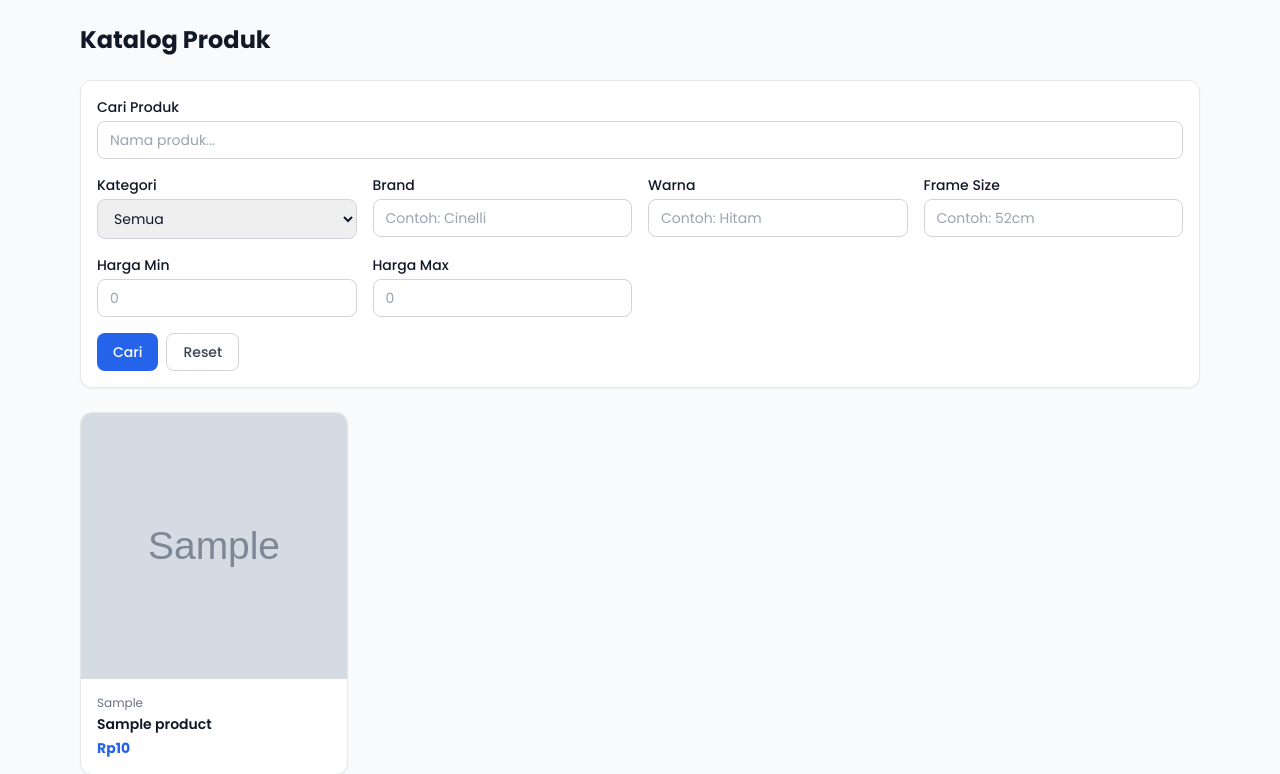
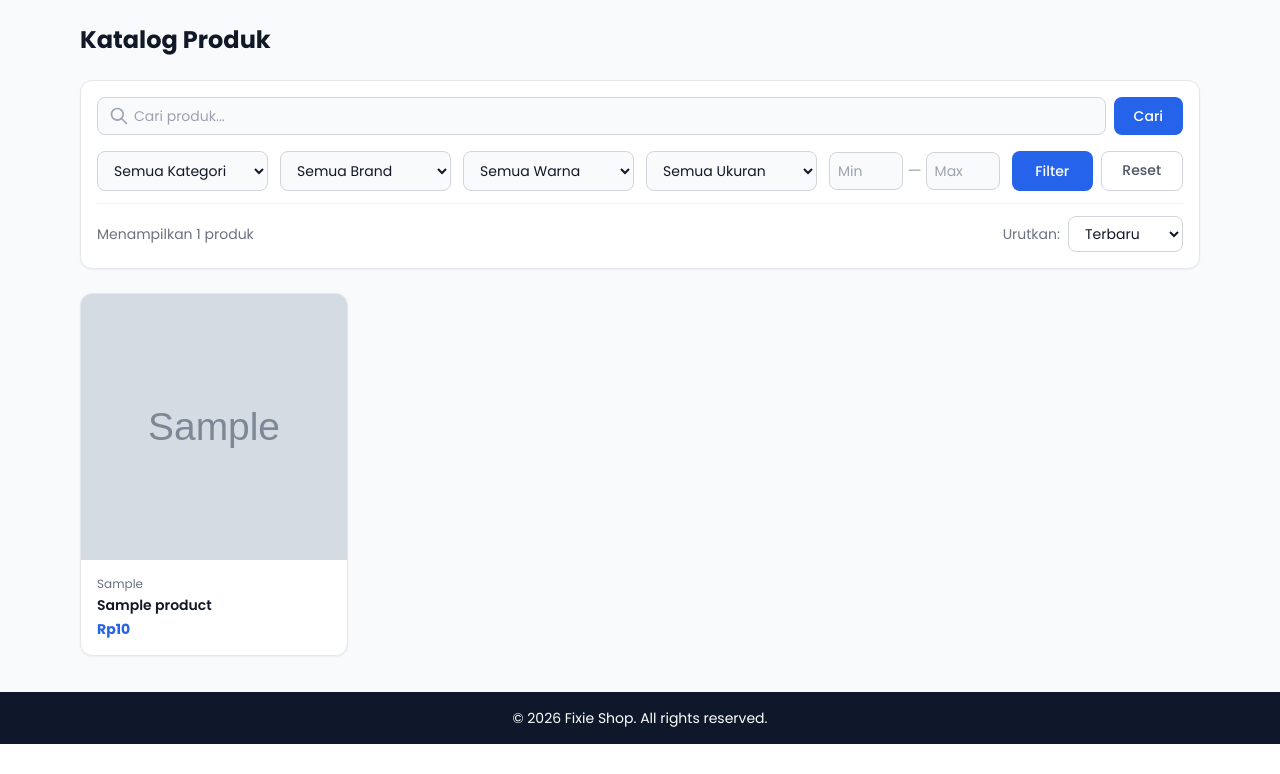
Before and after one commit to KusumaJaya-00/Fixie-Shop, a PHP site: page / in a window 1280 px wide. Shown: the part 56-830 px from the top of the page. After the commit the page ends 800 px from the top, so only its background shows below. Run offline with PHP 8.4, Linux system fonts and the light colour scheme; data comes from the database, SQL or seed files in the repository; tables that the repository leaves empty hold one stand-in row (values such as "Sample post"); grey boxes marked "Sample" are stand-in pictures; some libraries are stand-ins or nearby versions.

Commit message:
feat: perbaiki UI katalog & navbar profile dropdown
- Katalog: search bar prominent, filter dropdown (brand/warna/ukuran),
  range harga, sort, card container
- Navbar: nama diganti icon profil dengan dropdown (profil, dashboard,
  logout)
- Admin sidebar: tambah link Halaman Utama
- Model: tambah getDistinctBrands/Colors/FrameSizes + sort support

```diff
--- a/controllers/public/ProductController.php
+++ b/controllers/public/ProductController.php
@@ -11,7 +11,7 @@ class ProductController
 
         // Ambil filter dari query string
         $filters = [];
-        $filterKeys = ['category_id', 'brand', 'color', 'frame_size', 'price_min', 'price_max', 'search'];
+        $filterKeys = ['category_id', 'brand', 'color', 'frame_size', 'price_min', 'price_max', 'search', 'sort'];
         foreach ($filterKeys as $key) {
             $val = trim($_GET[$key] ?? '');
             if ($val !== '') {
@@ -19,8 +19,11 @@ class ProductController
             }
         }
 
-        $products   = $productModel->all($filters);
-        $categories = $categoryModel->all();
+        $products      = $productModel->all($filters);
+        $categories    = $categoryModel->all();
+        $brands        = $productModel->getDistinctBrands();
+        $colors        = $productModel->getDistinctColors();
+        $frameSizes    = $productModel->getDistinctFrameSizes();
 
         $title = 'Katalog Produk';
         ob_start();
--- a/models/Product.php
+++ b/models/Product.php
@@ -57,11 +57,46 @@ class Product
             $sql .= ' AND ' . implode(' AND ', $conditions);
         }
 
-        $sql .= ' ORDER BY p.created_at DESC';
+        $allowedSort = [
+            'terbaru'  => 'p.created_at DESC',
+            'termurah' => 'p.price ASC',
+            'termahal' => 'p.price DESC',
+            'nama-asc' => 'p.title ASC',
+            'nama-desc' => 'p.title DESC',
+        ];
+        $sort = $filters['sort'] ?? 'terbaru';
+        $sql .= ' ORDER BY ' . ($allowedSort[$sort] ?? 'p.created_at DESC');
 
         $stmt = $this->db->prepare($sql);
         $stmt->execute($params);
         return $stmt->fetchAll();
+    }
+
+    public function getDistinctBrands(): array
+    {
+        $stmt = $this->db->prepare(
+            'SELECT DISTINCT brand FROM products WHERE is_active = 1 AND brand IS NOT NULL AND brand != \'\' ORDER BY brand ASC'
+        );
+        $stmt->execute();
+        return $stmt->fetchAll(PDO::FETCH_COLUMN);
+    }
+
+    public function getDistinctColors(): array
+    {
+        $stmt = $this->db->prepare(
+            'SELECT DISTINCT color FROM products WHERE is_active = 1 AND color IS NOT NULL AND color != \'\' ORDER BY color ASC'
+        );
+        $stmt->execute();
+        return $stmt->fetchAll(PDO::FETCH_COLUMN);
+    }
+
+    public function getDistinctFrameSizes(): array
+    {
+        $stmt = $this->db->prepare(
+            'SELECT DISTINCT frame_size FROM products WHERE is_active = 1 AND frame_size IS NOT NULL AND frame_size != \'\' ORDER BY frame_size ASC'
+        );
+        $stmt->execute();
+        return $stmt->fetchAll(PDO::FETCH_COLUMN);
     }
 
     /**
--- a/views/components/public-layout.php
+++ b/views/components/public-layout.php
@@ -23,9 +23,21 @@
                 <a href="/" class="hover:text-brand">Katalog</a>
                 <?php if (checkLogin()): ?>
                     <a href="/cart" class="hover:text-brand">Keranjang</a>
-                    <a href="/profile" class="hover:text-brand">Profile</a>
-                    <span class="text-gray-400"><?= htmlspecialchars($_SESSION['user_name'] ?? '') ?></span>
-                    <a href="/logout" class="hover:text-brand">Logout</a>
+                    <div class="relative">
+                        <button onclick="toggleProfile()" class="rounded-full p-1.5 hover:bg-slate-700 transition" title="Profil">
+                            <svg xmlns="http://www.w3.org/2000/svg" class="h-5 w-5" fill="none" viewBox="0 0 24 24" stroke="currentColor" stroke-width="2">
+                                <path stroke-linecap="round" stroke-linejoin="round" d="M5.121 17.804A9 9 0 0112 15a9 9 0 016.879 2.804M15 11a3 3 0 11-6 0 3 3 0 016 0z"/>
+                            </svg>
+                        </button>
+                        <div id="profile-dropdown" class="hidden absolute right-0 mt-2 w-44 rounded-lg border border-gray-200 bg-white shadow-lg z-50 py-1 text-sm text-gray-700">
+                            <a href="/profile" class="block px-4 py-2 hover:bg-gray-50">Profil</a>
+                            <?php if (isAdmin()): ?>
+                                <a href="/admin" class="block px-4 py-2 hover:bg-gray-50">Dashboard</a>
+                            <?php endif; ?>
+                            <hr class="border-gray-100 my-1">
+                            <a href="/logout" class="block px-4 py-2 text-red-600 hover:bg-red-50">Logout</a>
+                        </div>
+                    </div>
                 <?php else: ?>
                     <a href="/login" class="hover:text-brand">Login</a>
                     <a href="/register" class="hover:text-brand">Daftar</a>
@@ -42,5 +54,16 @@
     <footer class="bg-slate-900 text-white text-center text-sm py-4">
         &copy; <?= date('Y') ?> Fixie Shop. All rights reserved.
     </footer>
+<script>
+function toggleProfile() {
+    document.getElementById('profile-dropdown').classList.toggle('hidden');
+}
+document.addEventListener('click', function(e) {
+    const dd = document.getElementById('profile-dropdown');
+    if (dd && !dd.parentElement.contains(e.target)) {
+        dd.classList.add('hidden');
+    }
+});
+</script>
 </body>
 </html>
--- a/views/products/catalog.php
+++ b/views/products/catalog.php
@@ -1,90 +1,104 @@
-<h1 class="text-2xl font-bold mb-6">Katalog Produk</h1>
-
-<!-- Filter -->
-<form method="GET" action="/products" class="rounded-xl border border-gray-200 bg-white p-4 shadow-sm mb-6">
-    <div class="grid grid-cols-2 md:grid-cols-4 gap-4">
-        <!-- Search -->
-        <div class="col-span-2 md:col-span-4">
-            <label class="block text-sm font-medium mb-1">Cari Produk</label>
-            <input type="text" name="search" value="<?= htmlspecialchars($filters['search'] ?? '', ENT_QUOTES, 'UTF-8') ?>"
-                   placeholder="Nama produk..."
-                   class="w-full rounded-lg border border-gray-300 px-3 py-2 text-sm focus:ring-2 focus:ring-brand focus:outline-none">
+<div class="flex items-center justify-between mb-6">
+    <h1 class="text-2xl font-bold">Katalog Produk</h1>
 </div>
 
-        <!-- Kategori -->
-        <div>
-            <label class="block text-sm font-medium mb-1">Kategori</label>
-            <select name="category_id" class="w-full rounded-lg border border-gray-300 px-3 py-2 text-sm focus:ring-2 focus:ring-brand focus:outline-none">
-                <option value="">Semua</option>
+<form method="GET" action="/products" class="bg-white rounded-xl border border-gray-200 p-4 shadow-sm mb-6">
+    <!-- Search Bar -->
+    <div class="flex gap-2 mb-4">
+        <div class="relative flex-1">
+            <svg class="absolute left-3 top-1/2 -translate-y-1/2 h-5 w-5 text-gray-400" fill="none" stroke="currentColor" viewBox="0 0 24 24" stroke-width="2">
+                <path stroke-linecap="round" stroke-linejoin="round" d="M21 21l-6-6m2-5a7 7 0 11-14 0 7 7 0 0114 0z"/>
+            </svg>
+            <input type="text" name="search" value="<?= htmlspecialchars($filters['search'] ?? '', ENT_QUOTES, 'UTF-8') ?>"
+                   placeholder="Cari produk..."
+                   class="w-full rounded-lg border border-gray-300 bg-gray-50 pl-9 pr-3 py-2 text-sm focus:ring-2 focus:ring-brand focus:outline-none focus:bg-white">
+        </div>
+        <button type="submit" class="rounded-lg bg-brand px-5 py-2 text-sm text-white font-medium hover:bg-brand-dark whitespace-nowrap">
+            Cari
+        </button>
+    </div>
+
+    <!-- Filter Row -->
+    <div class="grid grid-cols-2 sm:grid-cols-3 md:grid-cols-4 lg:grid-cols-6 gap-3 mb-3">
+        <select name="category_id" class="rounded-lg border border-gray-300 bg-gray-50 px-3 py-2 text-sm focus:ring-2 focus:ring-brand focus:outline-none focus:bg-white">
+            <option value="">Semua Kategori</option>
             <?php foreach ($categories as $cat): ?>
                 <option value="<?= $cat['id'] ?>" <?= ($filters['category_id'] ?? '') == $cat['id'] ? 'selected' : '' ?>>
                     <?= htmlspecialchars($cat['name'], ENT_QUOTES, 'UTF-8') ?>
                 </option>
             <?php endforeach; ?>
         </select>
+
+        <select name="brand" class="rounded-lg border border-gray-300 bg-gray-50 px-3 py-2 text-sm focus:ring-2 focus:ring-brand focus:outline-none focus:bg-white">
+            <option value="">Semua Brand</option>
+            <?php foreach ($brands as $b): ?>
+                <option value="<?= htmlspecialchars($b, ENT_QUOTES, 'UTF-8') ?>" <?= ($filters['brand'] ?? '') === $b ? 'selected' : '' ?>>
+                    <?= htmlspecialchars($b, ENT_QUOTES, 'UTF-8') ?>
+                </option>
+            <?php endforeach; ?>
+        </select>
+
+        <select name="color" class="rounded-lg border border-gray-300 bg-gray-50 px-3 py-2 text-sm focus:ring-2 focus:ring-brand focus:outline-none focus:bg-white">
+            <option value="">Semua Warna</option>
+            <?php foreach ($colors as $c): ?>
+                <option value="<?= htmlspecialchars($c, ENT_QUOTES, 'UTF-8') ?>" <?= ($filters['color'] ?? '') === $c ? 'selected' : '' ?>>
+                    <?= htmlspecialchars($c, ENT_QUOTES, 'UTF-8') ?>
+                </option>
+            <?php endforeach; ?>
+        </select>
+
+        <select name="frame_size" class="rounded-lg border border-gray-300 bg-gray-50 px-3 py-2 text-sm focus:ring-2 focus:ring-brand focus:outline-none focus:bg-white">
+            <option value="">Semua Ukuran</option>
+            <?php foreach ($frameSizes as $fs): ?>
+                <option value="<?= htmlspecialchars($fs, ENT_QUOTES, 'UTF-8') ?>" <?= ($filters['frame_size'] ?? '') === $fs ? 'selected' : '' ?>>
+                    <?= htmlspecialchars($fs, ENT_QUOTES, 'UTF-8') ?>
+                </option>
+            <?php endforeach; ?>
+        </select>
+
+        <div class="flex items-center gap-1">
+            <input type="number" name="price_min" value="<?= htmlspecialchars($filters['price_min'] ?? '', ENT_QUOTES, 'UTF-8') ?>"
+                   placeholder="Min" min="0"
+                   class="w-full rounded-lg border border-gray-300 bg-gray-50 px-2 py-2 text-sm focus:ring-2 focus:ring-brand focus:outline-none focus:bg-white">
+            <span class="text-gray-400 shrink-0">—</span>
+            <input type="number" name="price_max" value="<?= htmlspecialchars($filters['price_max'] ?? '', ENT_QUOTES, 'UTF-8') ?>"
+                   placeholder="Max" min="0"
+                   class="w-full rounded-lg border border-gray-300 bg-gray-50 px-2 py-2 text-sm focus:ring-2 focus:ring-brand focus:outline-none focus:bg-white">
         </div>
 
-        <!-- Brand -->
-        <div>
-            <label class="block text-sm font-medium mb-1">Brand</label>
-            <input type="text" name="brand" value="<?= htmlspecialchars($filters['brand'] ?? '', ENT_QUOTES, 'UTF-8') ?>"
-                   placeholder="Contoh: Cinelli"
-                   class="w-full rounded-lg border border-gray-300 px-3 py-2 text-sm focus:ring-2 focus:ring-brand focus:outline-none">
-        </div>
-
-        <!-- Warna -->
-        <div>
-            <label class="block text-sm font-medium mb-1">Warna</label>
-            <input type="text" name="color" value="<?= htmlspecialchars($filters['color'] ?? '', ENT_QUOTES, 'UTF-8') ?>"
-                   placeholder="Contoh: Hitam"
-                   class="w-full rounded-lg border border-gray-300 px-3 py-2 text-sm focus:ring-2 focus:ring-brand focus:outline-none">
-        </div>
-
-        <!-- Frame Size -->
-        <div>
-            <label class="block text-sm font-medium mb-1">Frame Size</label>
-            <input type="text" name="frame_size" value="<?= htmlspecialchars($filters['frame_size'] ?? '', ENT_QUOTES, 'UTF-8') ?>"
-                   placeholder="Contoh: 52cm"
-                   class="w-full rounded-lg border border-gray-300 px-3 py-2 text-sm focus:ring-2 focus:ring-brand focus:outline-none">
-        </div>
-
-        <!-- Harga Min -->
-        <div>
-            <label class="block text-sm font-medium mb-1">Harga Min</label>
-            <input type="number" name="price_min" value="<?= htmlspecialchars($filters['price_min'] ?? '', ENT_QUOTES, 'UTF-8') ?>"
-                   placeholder="0" min="0"
-                   class="w-full rounded-lg border border-gray-300 px-3 py-2 text-sm focus:ring-2 focus:ring-brand focus:outline-none">
-        </div>
-
-        <!-- Harga Max -->
-        <div>
-            <label class="block text-sm font-medium mb-1">Harga Max</label>
-            <input type="number" name="price_max" value="<?= htmlspecialchars($filters['price_max'] ?? '', ENT_QUOTES, 'UTF-8') ?>"
-                   placeholder="0" min="0"
-                   class="w-full rounded-lg border border-gray-300 px-3 py-2 text-sm focus:ring-2 focus:ring-brand focus:outline-none">
-        </div>
-
-        <!-- Tombol -->
-        <div class="col-span-2 md:col-span-4 flex gap-2">
-            <button type="submit" class="inline-flex items-center justify-center rounded-lg bg-brand px-4 py-2 text-sm text-white font-medium hover:bg-brand-dark">
-                Cari
+        <div class="flex gap-2">
+            <button type="submit" class="flex-1 rounded-lg bg-brand px-3 py-2 text-sm text-white font-medium hover:bg-brand-dark">
+                Filter
             </button>
-            <a href="/products" class="inline-flex items-center justify-center rounded-lg border border-gray-300 bg-white px-4 py-2 text-sm text-gray-700 font-medium hover:bg-gray-50">
+            <a href="/products" class="flex-1 rounded-lg border border-gray-300 bg-white px-3 py-2 text-sm text-gray-600 font-medium hover:bg-gray-50 text-center">
                 Reset
             </a>
         </div>
     </div>
+
+    <!-- Sort & Result Count -->
+    <div class="flex items-center justify-between pt-3 border-t border-gray-100">
+        <p class="text-sm text-gray-500">Menampilkan <?= count($products) ?> produk</p>
+        <div class="flex items-center gap-2">
+            <label class="text-sm text-gray-500 hidden sm:inline">Urutkan:</label>
+            <select name="sort" onchange="this.form.submit()" class="rounded-lg border border-gray-300 bg-white px-3 py-1.5 text-sm focus:ring-2 focus:ring-brand focus:outline-none">
+                <option value="terbaru" <?= ($filters['sort'] ?? 'terbaru') === 'terbaru' ? 'selected' : '' ?>>Terbaru</option>
+                <option value="termurah" <?= ($filters['sort'] ?? '') === 'termurah' ? 'selected' : '' ?>>Termurah</option>
+                <option value="termahal" <?= ($filters['sort'] ?? '') === 'termahal' ? 'selected' : '' ?>>Termahal</option>
+                <option value="nama-asc" <?= ($filters['sort'] ?? '') === 'nama-asc' ? 'selected' : '' ?>>A-Z</option>
+                <option value="nama-desc" <?= ($filters['sort'] ?? '') === 'nama-desc' ? 'selected' : '' ?>>Z-A</option>
+            </select>
+        </div>
+    </div>
 </form>
 
-<!-- Grid Produk -->
 <?php if (empty($products)): ?>
     <div class="text-center py-16">
         <svg class="mx-auto h-16 w-16 text-gray-300 mb-4" fill="none" stroke="currentColor" viewBox="0 0 24 24">
-            <path stroke-linecap="round" stroke-linejoin="round" stroke-width="1.5"
-                  d="M20 7l-8-4-8 4m16 0l-8 4m8-4v10l-8 4m0-10L4 7m8 4v10M4 7v10l8 4"/>
+            <path stroke-linecap="round" stroke-linejoin="round" stroke-width="1.5" d="M20 7l-8-4-8 4m16 0l-8 4m8-4v10l-8 4m0-10L4 7m8 4v10M4 7v10l8 4"/>
         </svg>
-        <p class="text-gray-500 font-medium">Belum ada produk</p>
-        <p class="text-gray-400 text-sm mt-1">Produk yang tersedia akan tampil di sini.</p>
+        <p class="text-gray-500 font-medium">Produk tidak ditemukan</p>
+        <p class="text-gray-400 text-sm mt-1">Coba ubah kata kunci atau filter yang digunakan.</p>
     </div>
 <?php else: ?>
     <div class="grid grid-cols-2 md:grid-cols-3 lg:grid-cols-4 gap-4">
```
Also changed, not shown: views/components/admin-layout.php (+27 -5 lines). Lines whose indentation alone changed are shown as unchanged.
